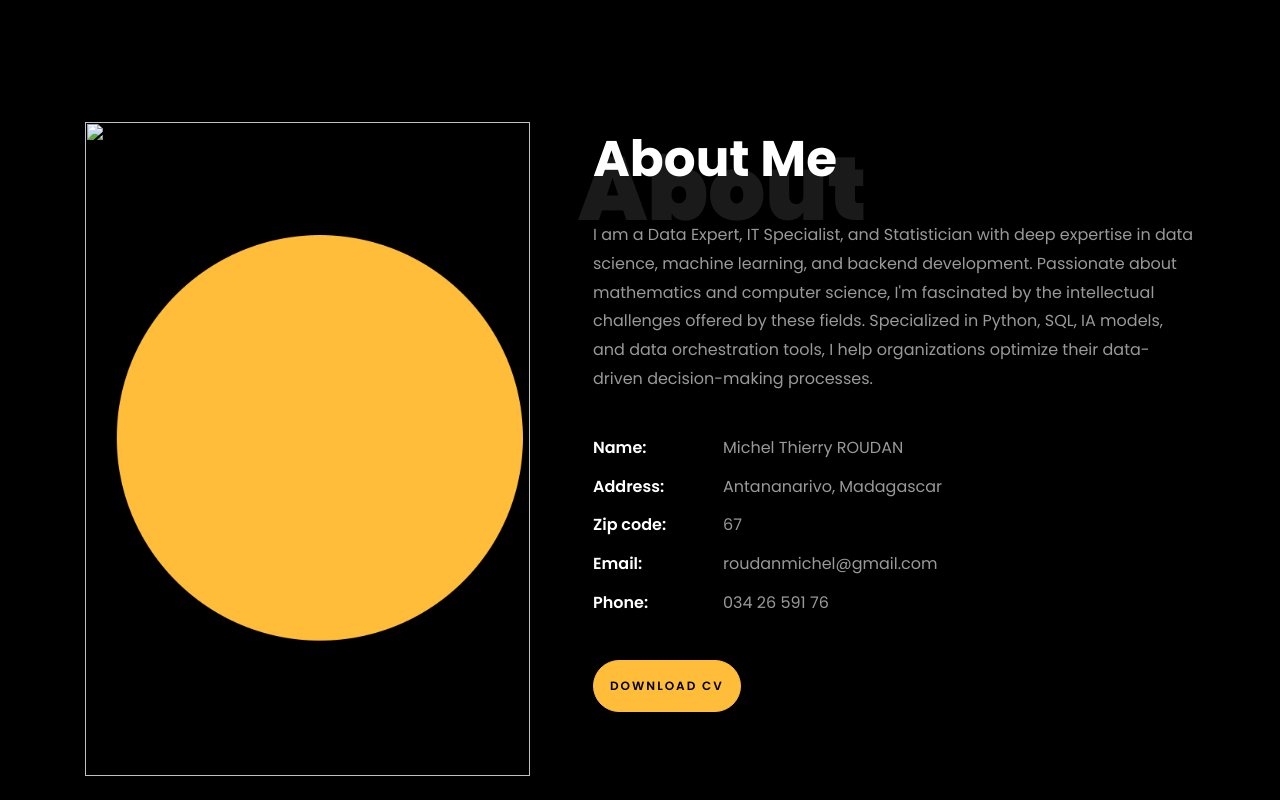
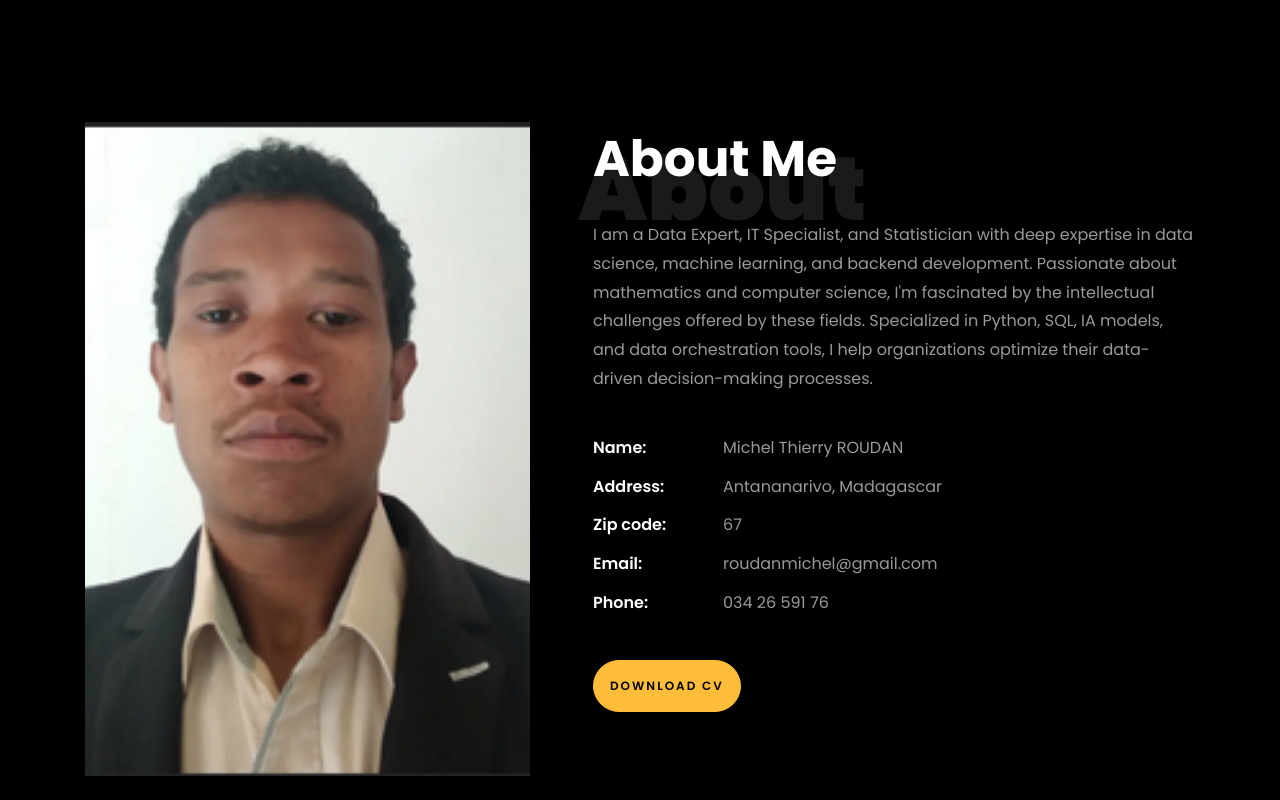
Before and after one commit to michelroud/masiteweb, a plain HTML site: page index.html in a window 1280 px wide. Shown: the part 740-1540 px from the top of the page. Drawn offline with Linux system fonts and the light colour scheme; a script that the page names is missing; files whose address does not match are found by name.

Commit message:
mise à jour

```diff
--- a/index.html
+++ b/index.html
@@ -141,7 +141,7 @@
     					<div class="overlay"></div>
 	    				<div class="img d-flex align-self-stretch align-items-center image-box" >
 									<img src="images/pattern.png" class="back-img">
-									<img src="images/profile.jpg" class="profile-img">
+									<img src="images/profile.png" class="profile-img">
 						</div>
     				</div>
     			</div>
```
